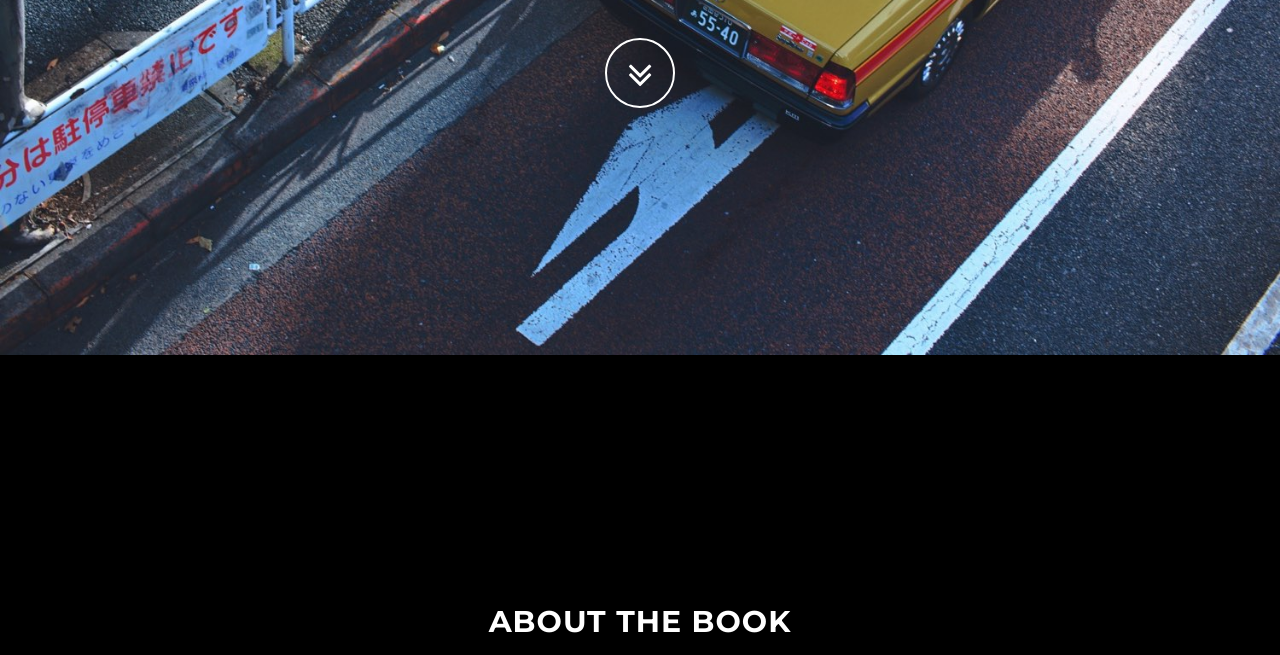
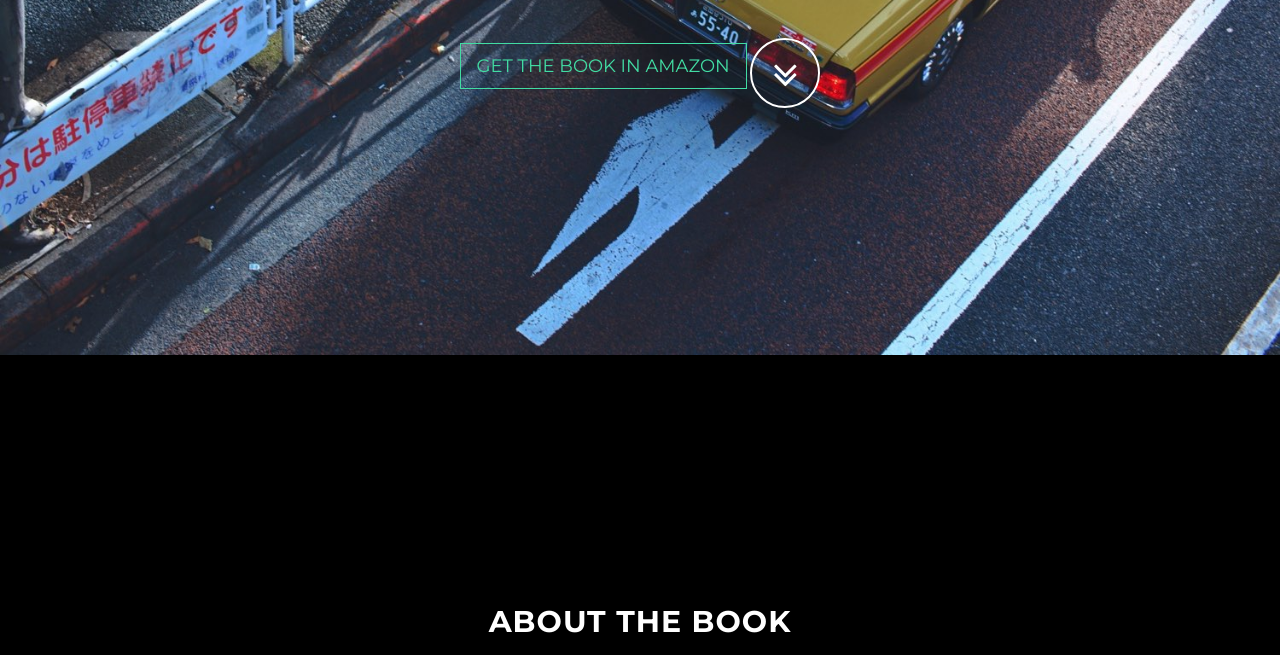
Before and after one commit to elGuille/My-Tokyo-Landing, a website: page index.html in a window 1280 px wide. Shown: the part 445-1100 px from the top of the page. Drawn offline with nearby package versions, Linux system fonts and the light colour scheme; some packages are replaced by stand-ins of ours.

Commit message:
buy button up

```diff
--- a/index.html
+++ b/index.html
@@ -76,6 +76,7 @@
                     <div class="col-md-8 col-md-offset-2">
                         <h1 class="brand-heading">My Tokyo</h1>
                         <p class="intro-text">A personal, and a little cynical, guide of Tokyo.<br></p>
+                        <a href="http://amzn.to/2oLKGdY" class="btn btn-default btn-lg">Get the book in Amazon</a>
                         <a href="#about" class="btn btn-circle page-scroll">
                             <i class="fa fa-angle-double-down animated"></i>
                         </a>
```
